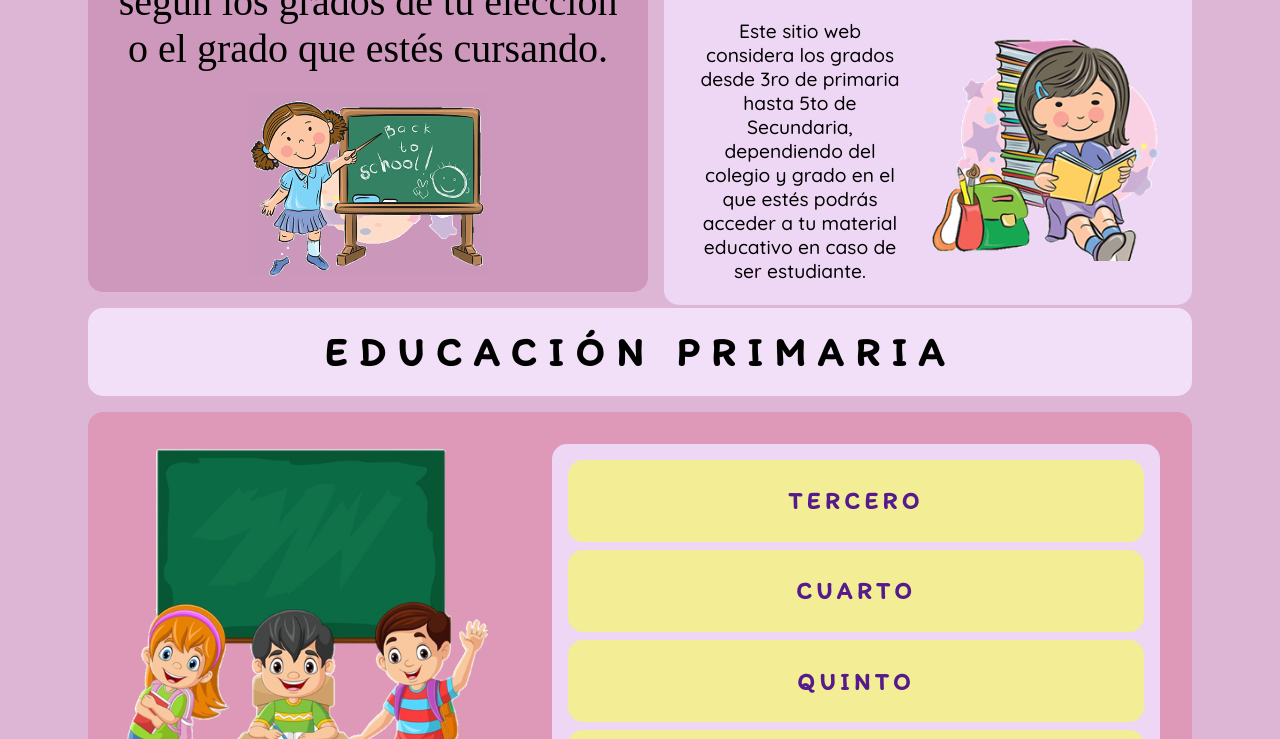
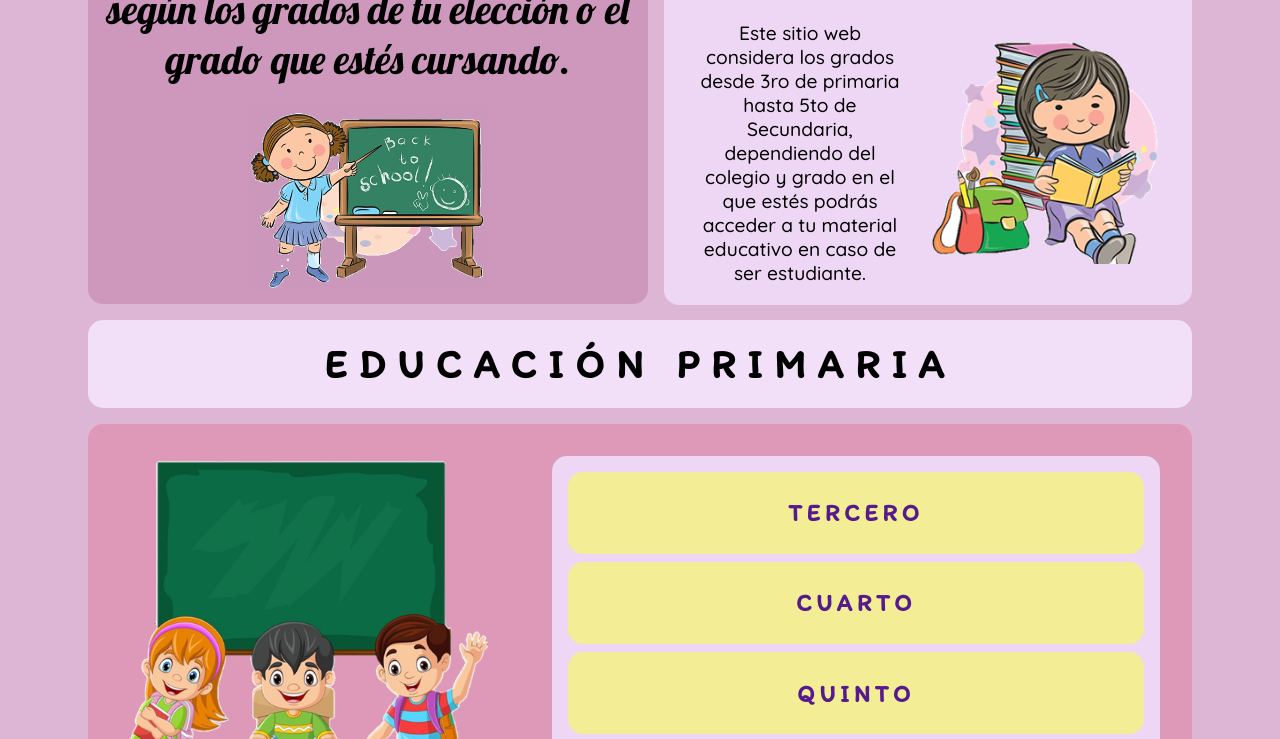
Before and after one commit to KiaraV0003/TeachingWorld, a plain HTML site: page grados.html in a window 1280 px wide. Shown: the part 460-1199 px from the top of the page. Drawn offline with Linux system fonts and the light colour scheme; a web font is replaced by a local one.

Commit message:
Second Commit

```diff
--- a/grados.html
+++ b/grados.html
@@ -6,9 +6,9 @@
     <meta name="viewport" content="width=device-width, initial-scale=1.0">
     <title>Grados | Teaching World</title>
     <link rel="stylesheet" href="style.css">
-	<link rel="preconnect" href="https://fonts.googleapis.com">
+    <link rel="preconnect" href="https://fonts.googleapis.com">
     <link rel="preconnect" href="https://fonts.gstatic.com" crossorigin>
-    <link href="https://fonts.googleapis.com/css2?family=Itim&family=Quicksand:wght@500;600;700&display=swap" rel="stylesheet">
+    <link href="https://fonts.googleapis.com/css2?family=Itim&family=Lobster&family=Quicksand:wght@500;600;700&display=swap" rel="stylesheet">
     <link href="https://fonts.cdnfonts.com/css/welcome-valentine" rel="stylesheet">
 
 </head>
```
Also changed, not shown: index.html (+2 -2 lines), instituciones.html (+2 -2 lines), profesores.html (+2 -2 lines).
